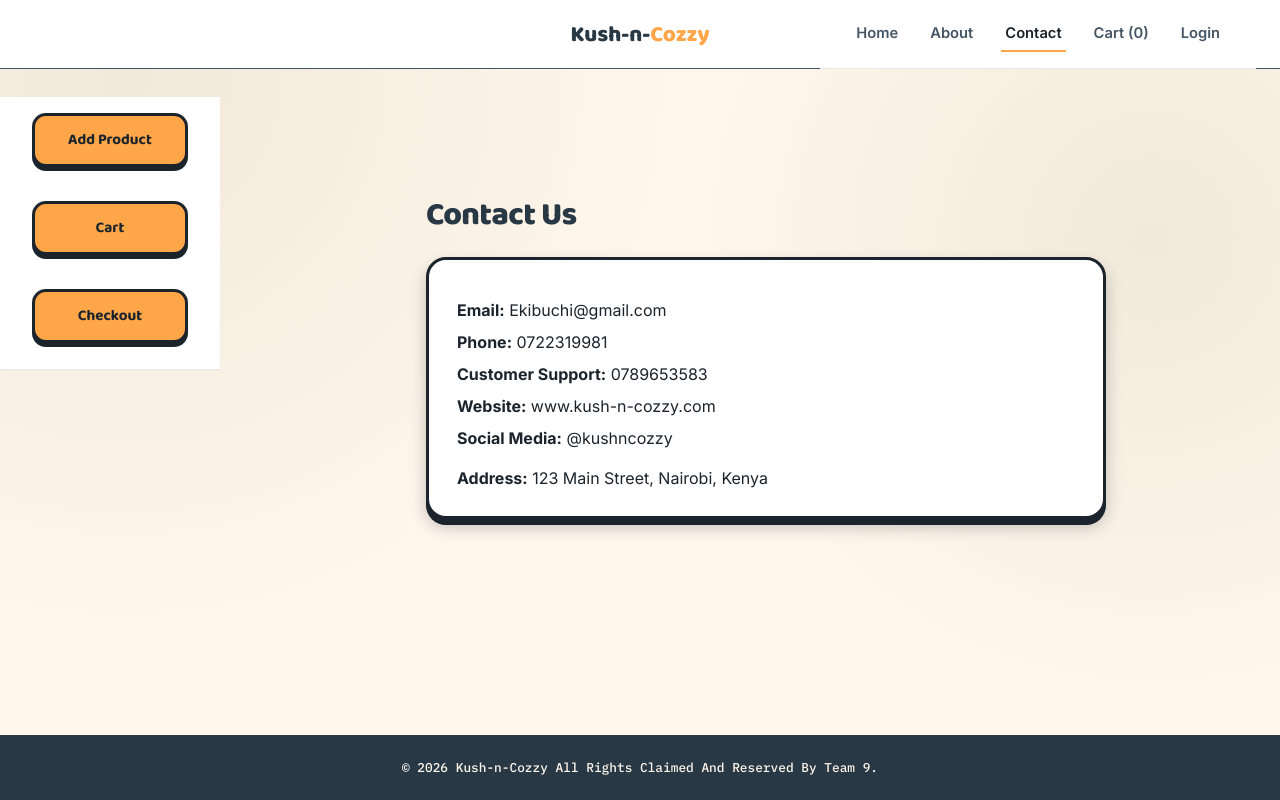
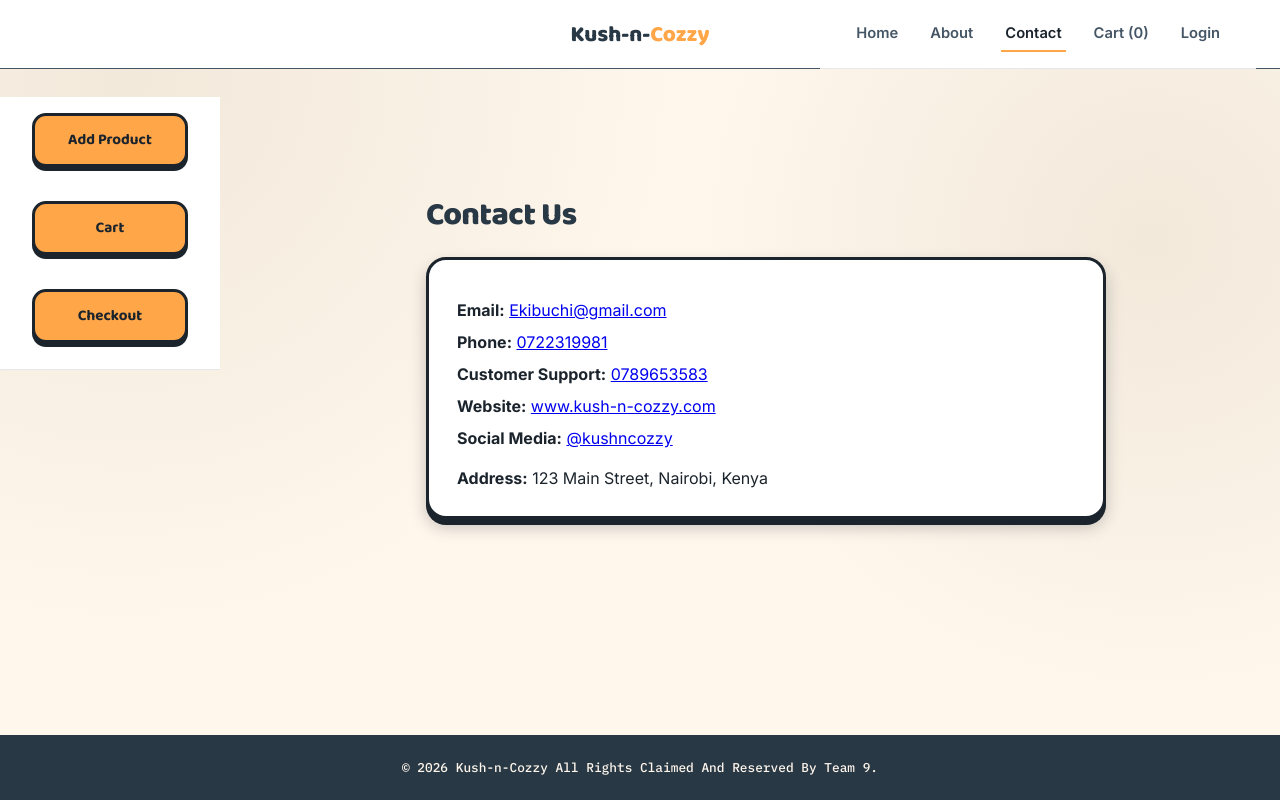
Before and after one commit to Enos22/kush-n-cozzy, a React (Vite) app: page /kush-n-cozzy/contact in a window 1280 px wide. Built offline with nearby package versions, Linux system fonts and the light colour scheme; no server answers.

Commit message:
Improve product cards and contact links

```diff
--- a/src/components/Contact.jsx
+++ b/src/components/Contact.jsx
@@ -1,9 +1,9 @@
 const contactInfo = [
-    { type: 'Email', value: 'Ekibuchi@gmail.com' },
-    { type: 'Phone', value: '0722319981' },
-    { type: 'Customer Support', value: '0789653583' },
-    { type: 'Website', value: 'www.kush-n-cozzy.com' },
-    { type: 'Social Media', value: '@kushncozzy' },
+    { type: 'Email', value: 'Ekibuchi@gmail.com', href: 'mailto:Ekibuchi@gmail.com' },
+    { type: 'Phone', value: '0722319981', href: 'tel:0722319981' },
+    { type: 'Customer Support', value: '0789653583', href: 'tel:0789653583' },
+    { type: 'Website', value: 'www.kush-n-cozzy.com', href: 'https://www.kush-n-cozzy.com' },
+    { type: 'Social Media', value: '@kushncozzy', href: 'https://instagram.com/kushncozzy' },
 ];
 
 export default function Contact() {
@@ -13,7 +13,14 @@ export default function Contact() {
             <div style={{ background: 'var(--white)', border: '3px solid var(--ink)', borderRadius: 'var(--radius-lg)', boxShadow: 'var(--shadow-tag)', padding: 28 }}>
                 {contactInfo.map((info, index) => (
                     <p key={index} style={{ margin: '12px 0', fontSize: '1rem' }}>
-                        <strong>{info.type}:</strong> {info.value}
+                        <strong>{info.type}:</strong>{' '}
+                        <a
+                            href={info.href}
+                            target={info.href.startsWith('http') ? '_blank' : undefined}
+                            rel={info.href.startsWith('http') ? 'noreferrer' : undefined}
+                        >
+                            {info.value}
+                        </a>
                     </p>
                 ))}
                 <p style={{ marginTop: 20, marginBottom: 0 }}>
--- a/src/pages/ProductCard.jsx
+++ b/src/pages/ProductCard.jsx
@@ -3,7 +3,7 @@ import { Link } from 'react-router-dom';
 export default function ProductCard({ product }) {
     return (
         <article className="product-card">
-            <img src={product.image} alt={product.name} />
+            <img src={product.image} alt={product.name} loading="lazy" decoding="async" />
             <div style={{ padding: 18, display: 'flex', flexDirection: 'column', gap: 12, flex: 1 }}>
                 <div>
                     <span className="tag" style={{ display: 'inline-block', marginBottom: 8 }}>{product.category}</span>
@@ -13,7 +13,11 @@ export default function ProductCard({ product }) {
 
                 <div style={{ marginTop: 'auto', display: 'flex', justifyContent: 'space-between', alignItems: 'center' }}>
                     <strong style={{ fontSize: '1.05rem' }}>KES {Number(product.price).toLocaleString()}</strong>
-                    <Link to={`/product/${product.id}`} style={{ textDecoration: 'none', color: 'var(--navy)', fontWeight: 700 }}>
+                    <Link
+                        to={`/product/${product.id}`}
+                        style={{ textDecoration: 'none', color: 'var(--navy)', fontWeight: 700 }}
+                        aria-label={`View details for ${product.name}`}
+                    >
                         View details
                     </Link>
                 </div>
```
